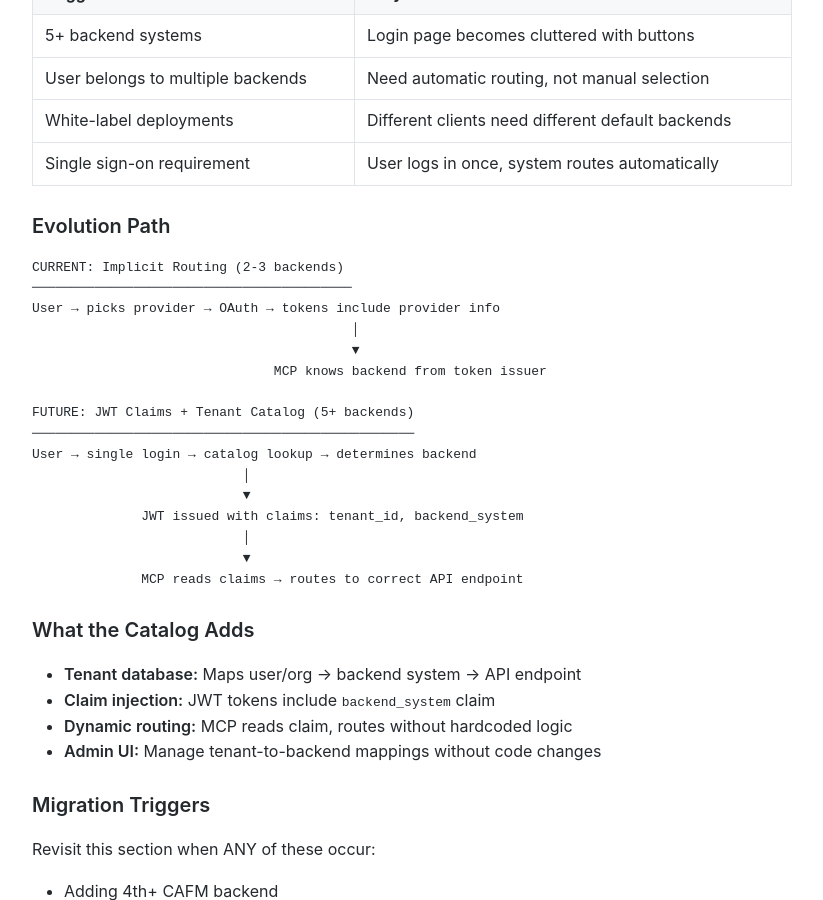
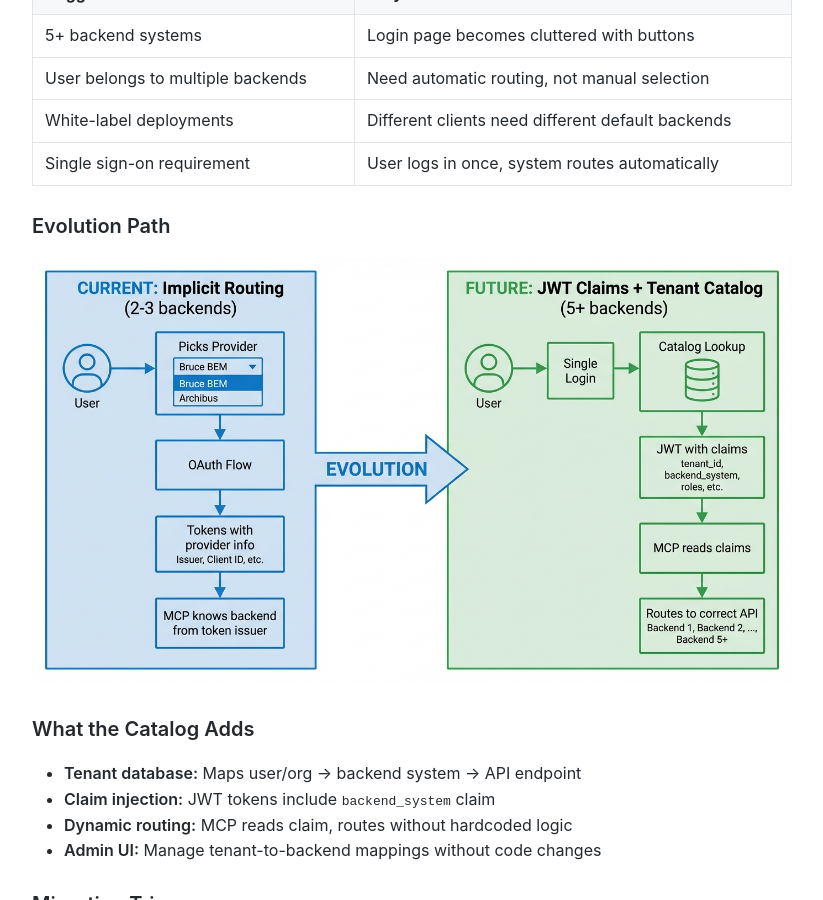
Before and after one commit to MariusWilsch/public-wilsch-ai-pages, a Jekyll site: the page built from project/archibus-fm-assistant/standalone-auth-architecture.md, in a window 1280 px wide and 900 px high, scrolled down 2856 px. Shown: the whole window, without its empty margins (228-1051 px from the left). Built offline with Jekyll 4.4.1, drawn with Linux system fonts in a browser that asks for light colours; our own code applies the rules of GitHub Pages for plain Markdown files.

Commit message:
Sync from hippocampus 2025-12-16

````diff
--- a/project/archibus-fm-assistant/standalone-auth-architecture.md
+++ b/project/archibus-fm-assistant/standalone-auth-architecture.md
@@ -84,24 +84,7 @@ The implicit routing pattern (user picks login button = backend selection) works
 
 ### Evolution Path
 
-```
-CURRENT: Implicit Routing (2-3 backends)
-─────────────────────────────────────────
-User → picks provider → OAuth → tokens include provider info
-                                         │
-                                         ▼
-                               MCP knows backend from token issuer
-
-FUTURE: JWT Claims + Tenant Catalog (5+ backends)
-─────────────────────────────────────────────────
-User → single login → catalog lookup → determines backend
-                           │
-                           ▼
-              JWT issued with claims: tenant_id, backend_system
-                           │
-                           ▼
-              MCP reads claims → routes to correct API endpoint
-```
+<img src="evolution-path.png" width="100%" alt="Evolution from Implicit Routing to JWT Claims + Tenant Catalog">
 
 ### What the Catalog Adds
 
````
Also changed, not shown: project/archibus-fm-assistant/evolution-path.png (added).
